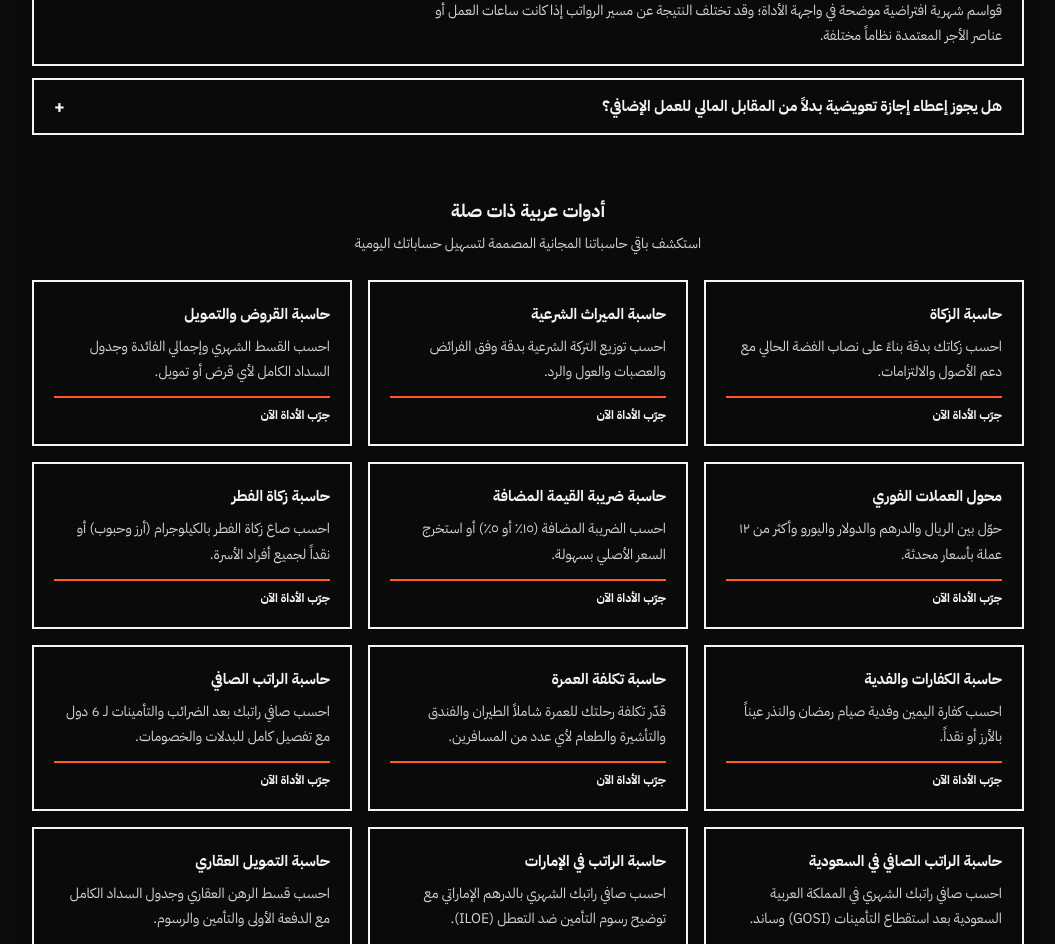
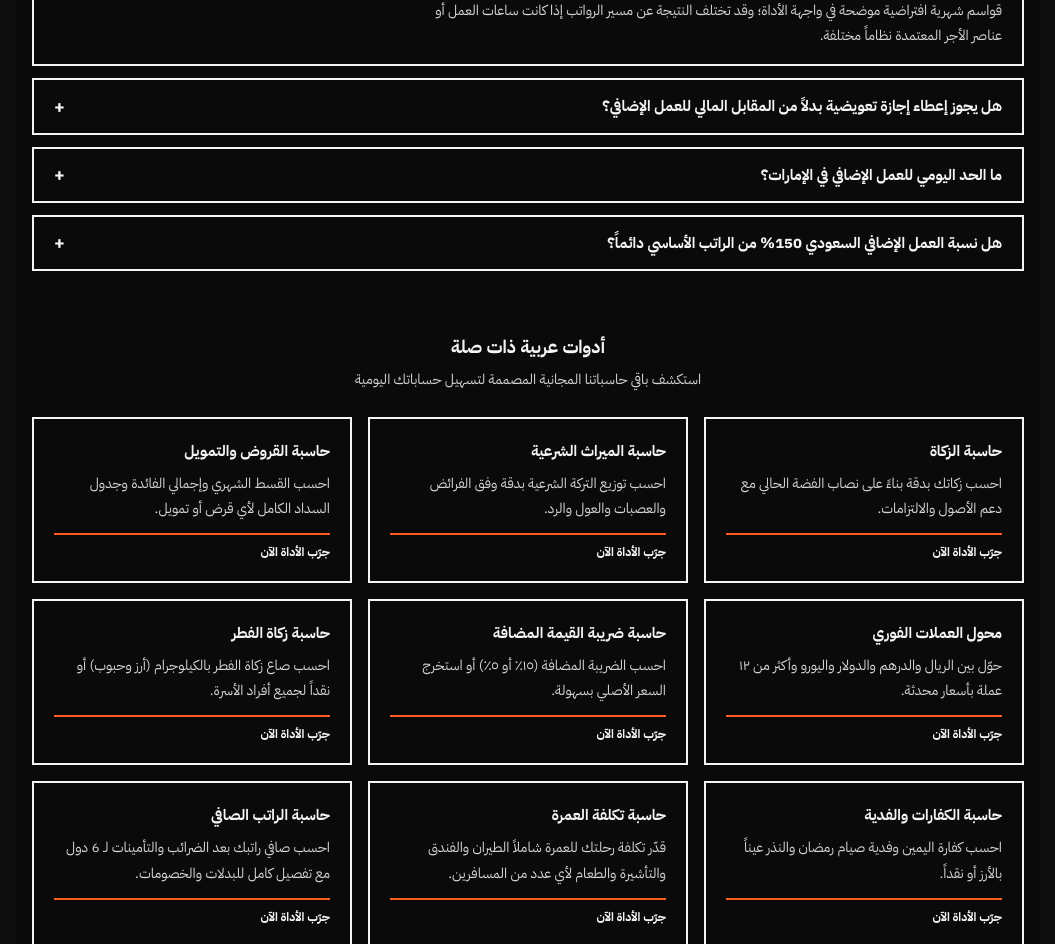
Before and after one commit to MAHMADzubair/arabic-tools, a Next.js app: page /overtime-calculator in a window 1280 px wide. Shown: the part 4100-5044 px from the top of the page, without its empty margins (112-1167 px from the left). Built offline with nearby package versions, Linux system fonts and the light colour scheme; no server answers.

Commit message:
SEO Sprint 3A: expand overtime legal FAQs

```diff
--- a/app/overtime-calculator/page.js
+++ b/app/overtime-calculator/page.js
@@ -86,6 +86,14 @@ const guideData = {
       question: "هل يجوز إعطاء إجازة تعويضية بدلاً من المقابل المالي للعمل الإضافي؟",
       answer: "في السعودية، يجيز نظام العمل لصاحب العمل، بموافقة العامل، منحه أيام إجازة تعويضية مدفوعة بدلاً من المقابل المالي عن ساعات العمل الإضافية، وفق الضوابط التنفيذية. لا تفترض أن الإجازة البديلة تُفرض دون موافقة العامل.",
     },
+    {
+      question: "ما الحد اليومي للعمل الإضافي في الإمارات؟",
+      answer: "الأصل وفق المادة (19) من قانون تنظيم علاقات العمل الإماراتي ألا يُطلب من العامل العمل الإضافي لأكثر من ساعتين في اليوم، إلا في الحالات والاستثناءات التي تحددها اللائحة التنفيذية. كما يضع القانون حداً إجمالياً لساعات العمل يبلغ 144 ساعة كل ثلاثة أسابيع.",
+    },
+    {
+      question: "هل نسبة العمل الإضافي السعودي 150% من الراتب الأساسي دائماً؟",
+      answer: "ليس بالضرورة. توضح وزارة الموارد البشرية أن التعويض يحسب من أجر الساعة الفعلي مضافاً إليه 50% من أجر الساعة الأساسي. لذلك قد تختلف النتيجة عن ضرب الراتب الأساسي وحده في 1.5 إذا كان الأجر الفعلي يتضمن بدلات تدخل في الحساب.",
+    },
   ],
 };
 
```
